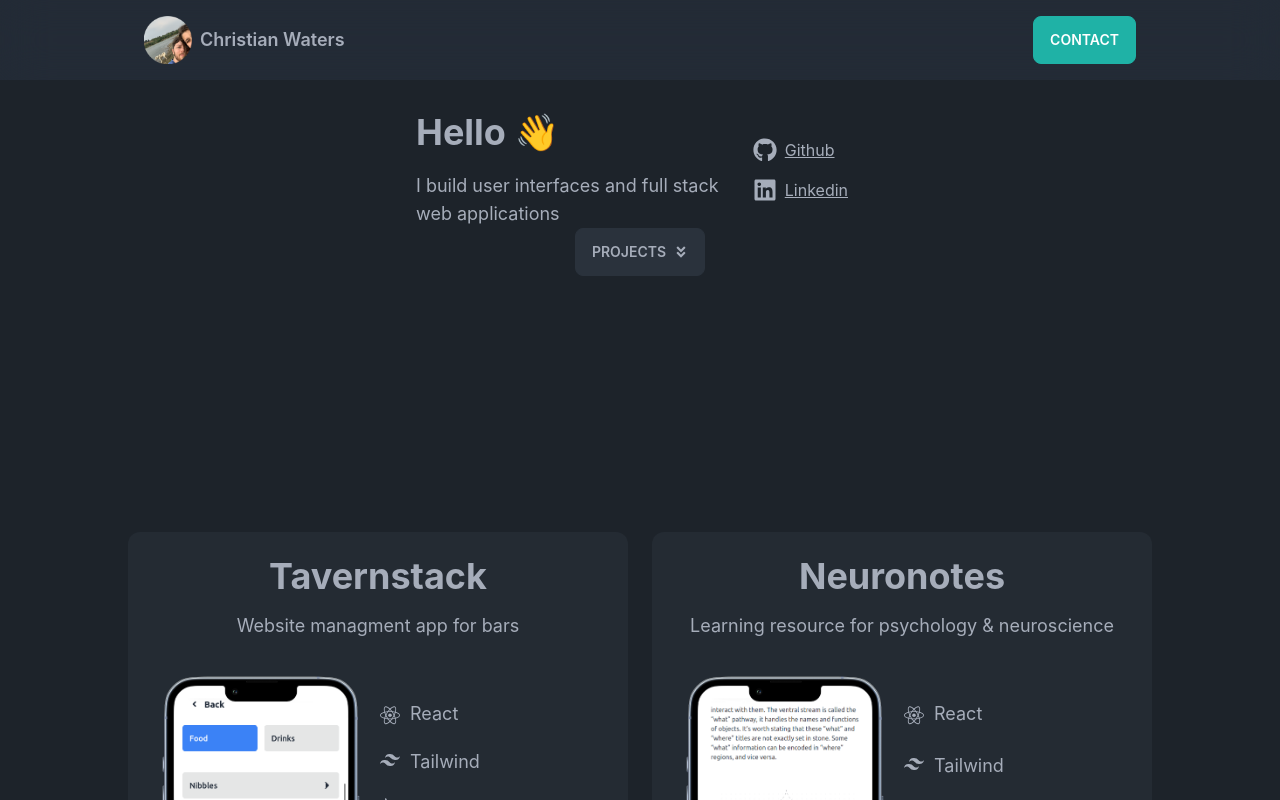
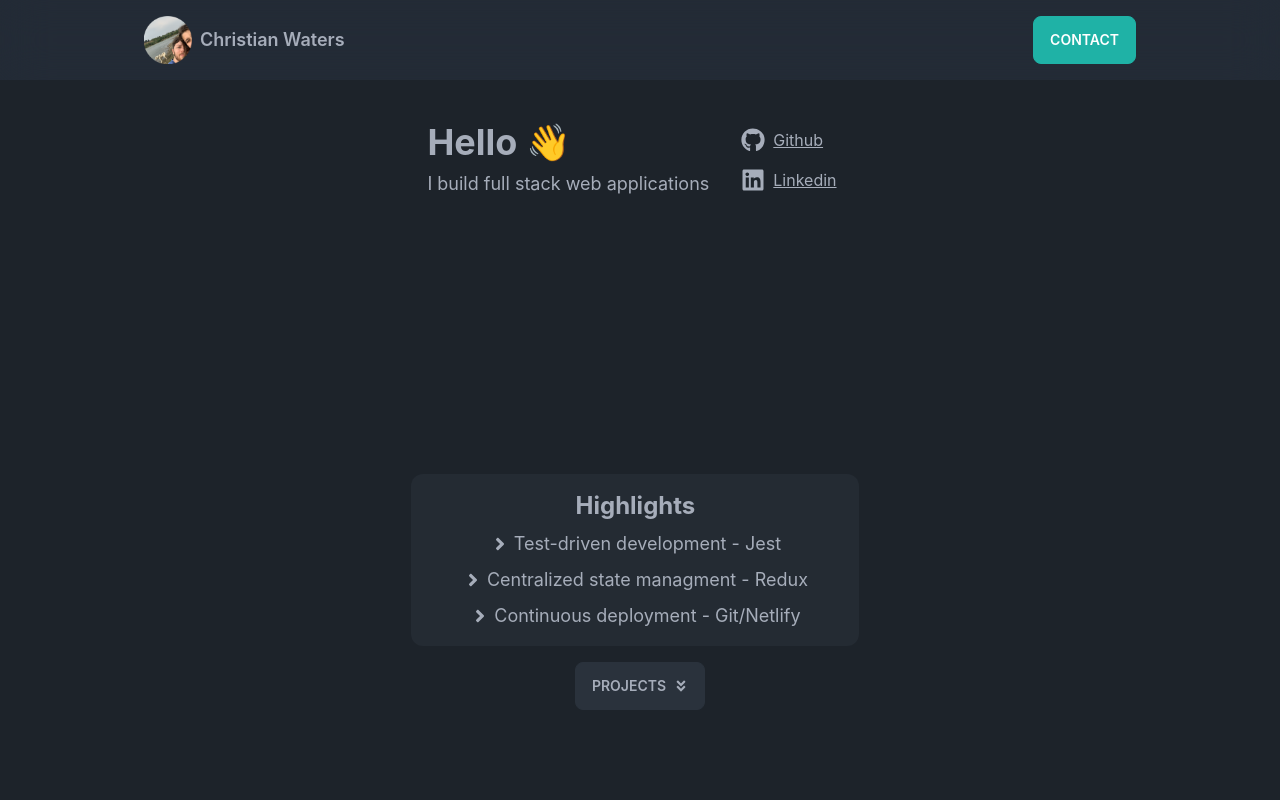
Before and after one commit to rotisserie-christian/worldofchristian, a React (Create React App) app: page / in a window 1280 px wide. Shown: the top 800 px of the page. Built offline with nearby package versions, Linux system fonts and the light colour scheme.

Commit message:
highlights

```diff
--- a/src/components/Home.js
+++ b/src/components/Home.js
@@ -1,6 +1,6 @@
 import React, { useRef } from 'react';
 import { Link } from 'react-router-dom';
-import { FaAngleDoubleRight, FaGithub, FaLinkedin } from 'react-icons/fa';
+import { FaAngleDoubleRight, FaAngleRight, FaGithub, FaLinkedin } from 'react-icons/fa';
 import Nav from './Nav';
 import '@lottiefiles/lottie-player';
 import { FaAngleDoubleDown } from 'react-icons/fa';
@@ -33,8 +33,8 @@ const Home = () => {
                     <h1 className='text-4xl text-left font-bold text-base-content'
                     >Hello 👋</h1>
 
-                    <p className='text-lg font-base text-left mt-5 text-base-content'
-                    >I build user interfaces and full stack web applications</p>
+                    <p className='text-lg font-base text-left mt-2 text-base-content'
+                    >I build full stack web applications</p>
                   </div>
                 </div>
 
@@ -64,17 +64,50 @@ const Home = () => {
           </div>
         </div>
 
-        <div
-        className='flex items-center justify-center'>
-          <div className='flex-col'>
+        <div className='flex-col'>
+          <div className='flex items-center justify-center'>
             <lottie-player
             src="https://lottie.host/37cf5e61-b065-4216-aba4-59c520754b4d/ZnsvbDRGJ0.json"
             background="transparent"
             speed="1.5"
-            style={{ width: '350px', height: '350px' }}
+            style={{ width: '250px', height: '250px' }}
             loop
             autoplay
             ></lottie-player>
+          </div>
+        </div>
+
+        <div className='max-w-md'>
+          <div
+          className='bg-neutral-focus rounded-xl p-4 my-4'>
+            <div
+            className='flex flex-col items-center justify-center'>
+              <p className='text-2xl font-bold'>
+              Highlights</p>
+
+              <div className='flex flex-row mt-2'>
+                <FaAngleRight className='text-xl mr-1 mt-1' />
+
+                <p className='text-lg'
+                >Test-driven development - Jest</p>
+              </div>
+
+              <div className='flex flex-row mt-2'>
+                <FaAngleRight className='text-xl mr-1 mt-1' />
+
+                <p className='text-lg'
+                >Centralized state managment - Redux</p>
+              </div>
+
+              <div className='flex flex-row mt-2'>
+                <FaAngleRight className='text-xl mr-1 mt-1' />
+
+                <p className='text-lg'
+                >Continuous deployment - Git/Netlify</p>
+              </div>
+            </div>
+          </div>
+        </div>
 
             <div className='flex items-center justify-center mb-40'>
               <button
@@ -214,8 +247,6 @@ const Home = () => {
           </div>
 
         </div>
-      </div>
-    </div>
     </>
   );
 };
--- a/src/components/Nav.js
+++ b/src/components/Nav.js
@@ -30,6 +30,7 @@ const Nav = () => {
           className='btn btn-accent mr-4'
           onClick={() => {
             setIsOpen(true);
+            window.scrollTo(0,0);
           }}
           >contact</button>
       </div>
```
